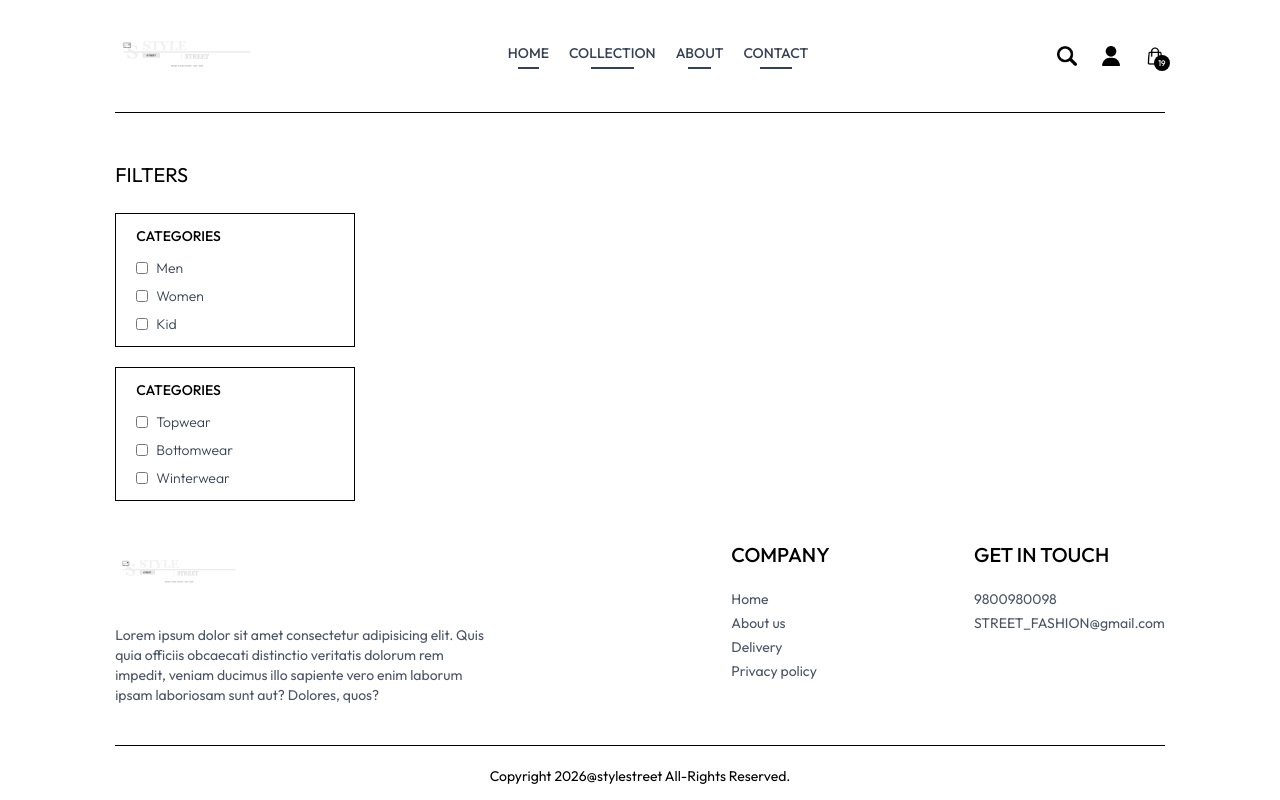
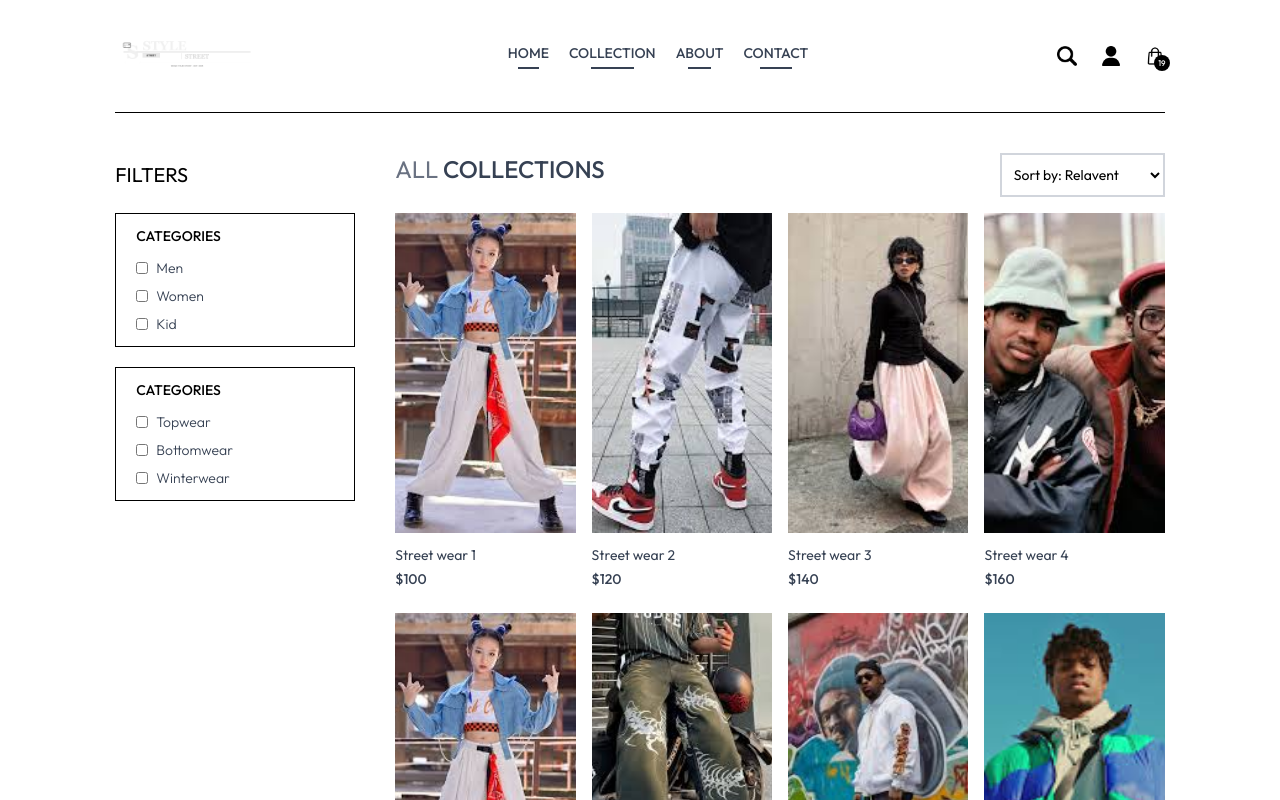
Before and after one commit to Sainrai0suiiiii/Ecommerce, a React (Vite) app in the folder frontend/: page /collection in a window 1280 px wide. Shown: the top 800 px of the page. Built offline with nearby package versions, Linux system fonts and the light colour scheme.

Commit message:
map products

```diff
--- a/frontend/src/pages/Collection.jsx
+++ b/frontend/src/pages/Collection.jsx
@@ -1,11 +1,18 @@
-import React, { useContext, useState } from 'react'
+import React, { useContext, useEffect, useState } from 'react'
 import { ShopContext } from '../context/ShopContext'
 import { assets } from '../assets/assets';
+import Title from '../components/Title';
+import ProductItem from '../components/ProductItem';
 
 const Collection = () => {
 
   const {products} = useContext(ShopContext);
   const [showFilter, setShowFilter] = useState(false);
+  const [filerProducts,setFilterProducts]  = useState([]);
+
+  useEffect(() =>{
+    setFilterProducts(products);
+  },[])
 
   return (
 
@@ -52,9 +59,25 @@ const Collection = () => {
 
       {/* right side */}
 
-
-
-
+      <div className=' flex-1'>
+        <div className='flex justify-between text-base sm:text-2xl mb-4'>
+          <Title text1={'ALL'} text2={'COLLECTIONS'}/>
+          {/* Product sort */}
+          <select className='border-2 border-gray-300 text-sm px-2'>
+            <option value= "relavent">Sort by: Relavent</option>
+            <option value = "low-high">Sort by: Low to High</option>
+            <option value = "high-low">Sort by: High to Low</option>
+          </select>
+        </div>
+        {/* Map Products */}
+        <div className='grid grid-cols-2 md:grid-cols-3 lg:grid-cols-4 gap-4 gap-y-6'>
+          {
+            filerProducts.map((item,index)=>(
+              <ProductItem key={index} name={item.name} id={item._id} price={item.price} image={item.image}/>
+            ))
+          }
+        </div>
+      </div>
     </div>
   )
 }
```
